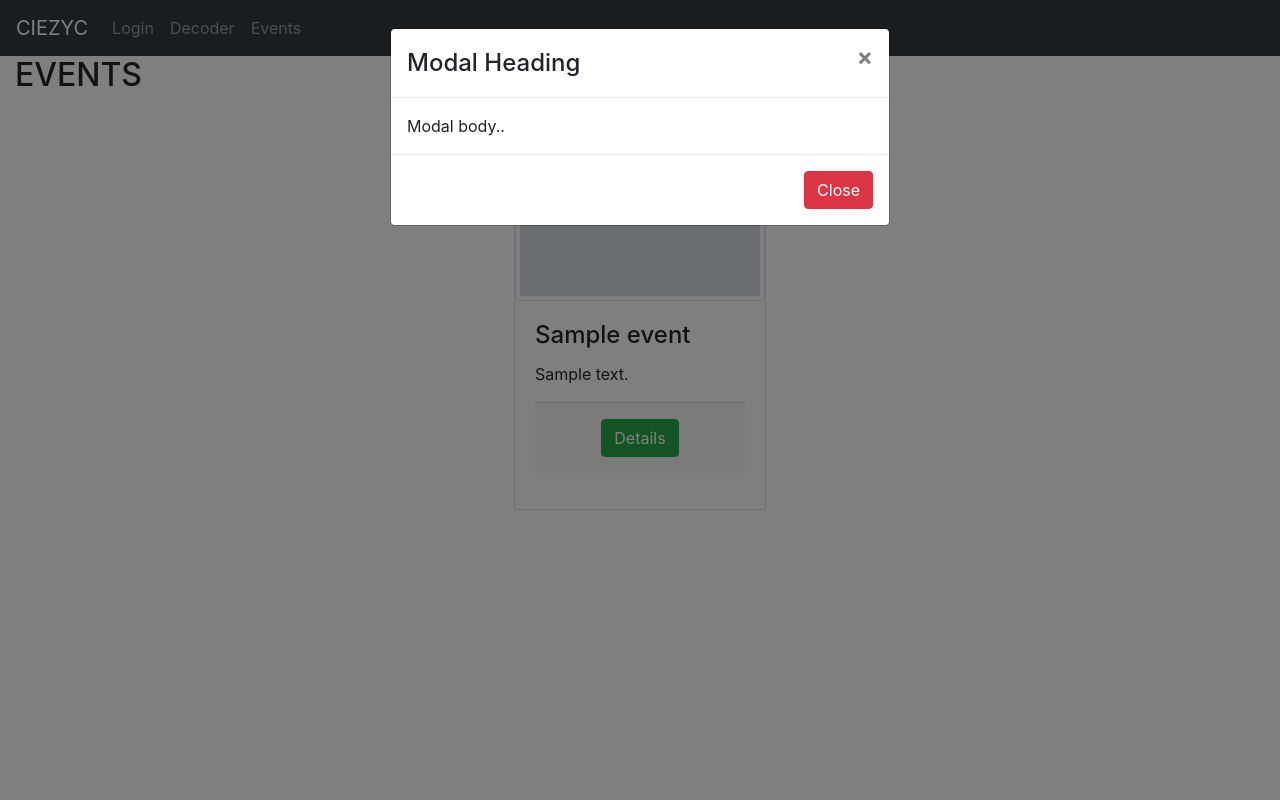
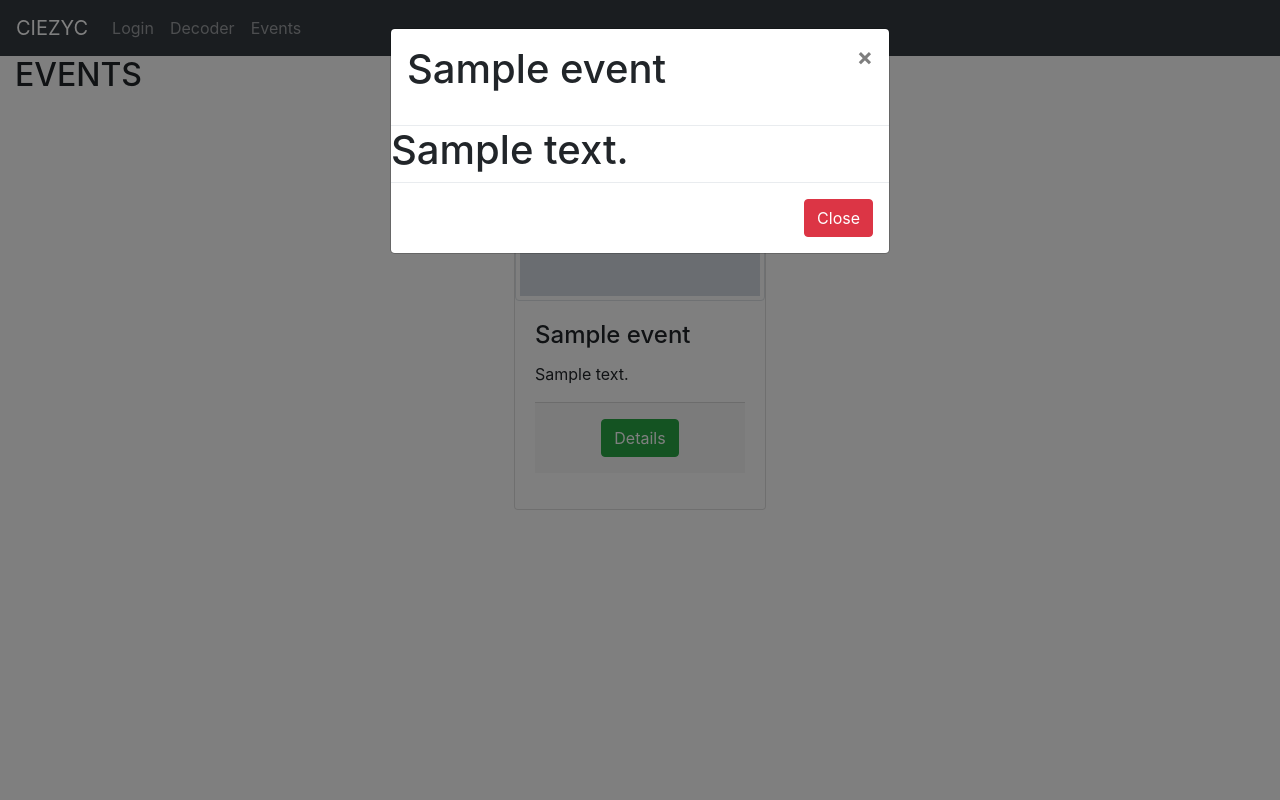
Before and after one commit to AkhileshNegi/Fest-Site, a PHP site: page /events.php in a window 1280 px wide, after a click on "Details". Run offline with PHP 8.4, Linux system fonts and the light colour scheme; tables that the repository leaves empty or names only in its code hold one stand-in row (values such as "Sample post"); grey boxes marked "Sample" are stand-in pictures.

Commit message:
Modal showing Dynamic data

```diff
--- a/events.php
+++ b/events.php
@@ -43,7 +43,7 @@ $result = $conn->query($sql);
 						<p class="card-text"><?php echo $event['about']; ?></p>
 						<div class="card-footer d-flex justify-content-center">
 							<?php
-	echo '<input type="button" name="theButton" value="Details"  class="event_details m-1 btn btn-success respond" data-toggle="modal" data-eventid ="'.$event['event_id'].'" data-target="#myModal" />';
+	echo '<input type="button" name="theButton" value="Details" id="'.$event['event_id'].'" class="event_details m-1 btn btn-success respond" data-toggle="modal" data-eventid ="'.$event['event_id'].'" data-target="#myModal" />';
 ?>
 						</div>
 						<div id="details"></div>
@@ -60,10 +60,10 @@ $result = $conn->query($sql);
     <div class="modal-dialog">
       <div class="modal-content">
         <div class="modal-header">
-          <h4 class="modal-title">Modal Heading</h4>
+          <h4 id="event_name">Modal Heading</h4>
           <button type="button" class="close" data-dismiss="modal">&times;</button>
         </div>
-        <div class="modal-body">
+        <div id="event_time">
           Modal body..
         </div>
         <div class="modal-footer">
--- a/js/main.js
+++ b/js/main.js
@@ -5,22 +5,22 @@ $(document).ready(function(){
 	$( "#hide_events" ).click(function() {
 	  $( "#events" ).hide();
 	});
-  // $(".event_details").click(function(){
-  //   var eventid = $(this).data('eventid');
-  //   jQuery.ajax({
-  //       type: "POST",
-  //       url: "event_detail.php",
-  //       data: {
-  //         id: eventid,
-  //         },
-  //       cache: false,
-  //       success:function(msg){
-  //         alert("  ")
-  //         // alert(event_detail(msg))
-  //       },
-  //       dataType:"json"
-  //     });
-  // });
+  $(".event_details").click(function(){
+    var eventid = $(this).data('eventid');
+    jQuery.ajax({
+        type: "POST",
+        url: "event_detail.php",
+        data: {
+          id: eventid,
+          },
+        cache: false,
+        success:function(event){
+          $("#event_name").html("<h1> "+event['event_name']+"</h1>");
+          $("#event_time").html("<h1> "+event['about']+"</h1>");
+        },
+        dataType:"json"
+      });
+  });
   function event_detail(msg){
   let myArray = msg;
     var myvar = '';
```
